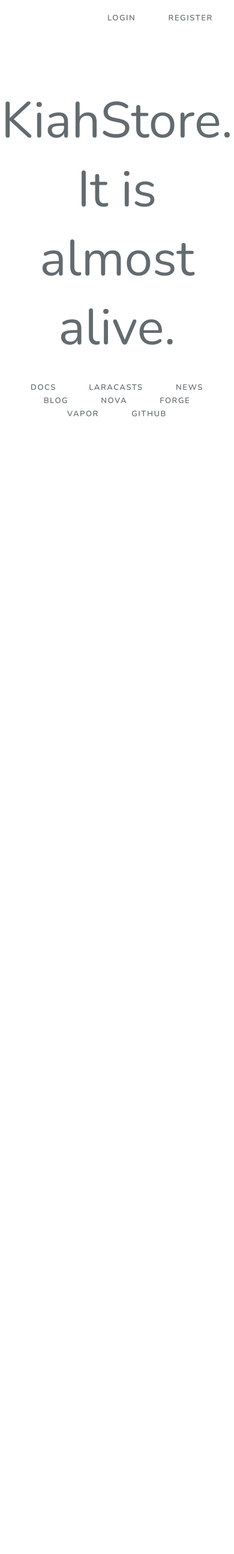
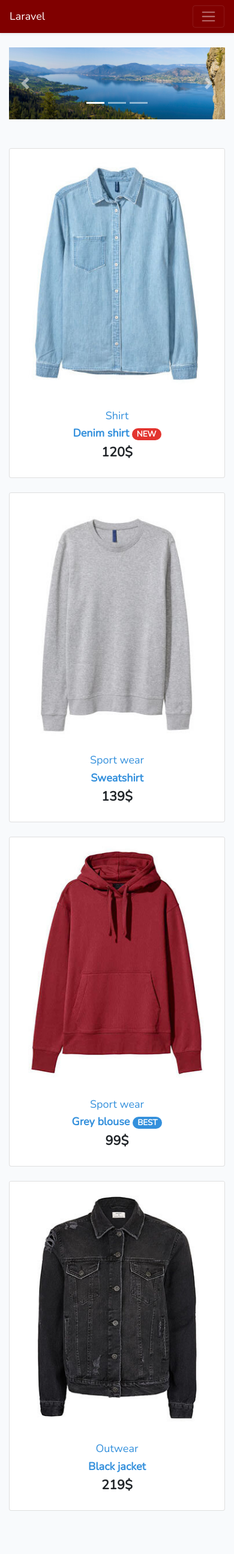
Before and after one commit to z-solution/kiahStore, a Laravel app: page / in a window 390 px wide. Shown: the whole page at 60% size. Before the commit the page ends 695 px from the top, so only its background shows below. Run offline with Laravel 8, Linux system fonts and the light colour scheme; style sheets or scripts are compiled from the project's sources.

Commit message:
background image and items added in welcome page

```diff
--- a/config/app.php
+++ b/config/app.php
@@ -13,7 +13,7 @@
     |
     */
 
-    'name' => env('APP_NAME', 'Laravel'),
+    'name' => env('APP_NAME', 'KiahStore'),
 
     /*
     |--------------------------------------------------------------------------
--- a/resources/views/layouts/app.blade.php
+++ b/resources/views/layouts/app.blade.php
@@ -21,10 +21,10 @@
 </head>
 <body>
     <div id="app">
-        <nav class="navbar navbar-expand-md navbar-light bg-white shadow-sm">
+        <nav class="navbar navbar-expand-md navbar-dark shadow-sm" style="background-color: #800000">
             <div class="container">
                 <a class="navbar-brand" href="{{ url('/') }}">
-                    {{ config('app.name', 'Laravel') }}
+                    {{ config('app.name', 'KiahStore') }}
                 </a>
                 <button class="navbar-toggler" type="button" data-toggle="collapse" data-target="#navbarSupportedContent" aria-controls="navbarSupportedContent" aria-expanded="false" aria-label="{{ __('Toggle navigation') }}">
                     <span class="navbar-toggler-icon"></span>
@@ -33,6 +33,12 @@
                 <div class="collapse navbar-collapse" id="navbarSupportedContent">
                     <!-- Left Side Of Navbar -->
                     <ul class="navbar-nav mr-auto">
+                        <li class="nav-item">
+                            <a class="nav-link" href="#">Feature</a>
+                        </li>
+                        <li class="nav-item">
+                            <a class="nav-link" href="#">Price</a>
+                        </li>
 
                     </ul>
 
--- a/resources/views/welcome.blade.php
+++ b/resources/views/welcome.blade.php
@@ -1,100 +1,188 @@
-<!DOCTYPE html>
-<html lang="{{ str_replace('_', '-', app()->getLocale()) }}">
-    <head>
-        <meta charset="utf-8">
-        <meta name="viewport" content="width=device-width, initial-scale=1">
+@extends('layouts.app')
 
-        <title>Laravel</title>
+@section('content')
 
-        <!-- Fonts -->
-        <link href="https://fonts.googleapis.com/css?family=Nunito:200,600" rel="stylesheet">
-
-        <!-- Styles -->
-        <style>
-            html, body {
-                background-color: #fff;
-                color: #636b6f;
-                font-family: 'Nunito', sans-serif;
-                font-weight: 200;
-                height: 100vh;
-                margin: 0;
-            }
-
-            .full-height {
-                height: 100vh;
-            }
-
-            .flex-center {
-                align-items: center;
-                display: flex;
-                justify-content: center;
-            }
-
-            .position-ref {
-                position: relative;
-            }
-
-            .top-right {
-                position: absolute;
-                right: 10px;
-                top: 18px;
-            }
-
-            .content {
-                text-align: center;
-            }
-
-            .title {
-                font-size: 84px;
-            }
-
-            .links > a {
-                color: #636b6f;
-                padding: 0 25px;
-                font-size: 13px;
-                font-weight: 600;
-                letter-spacing: .1rem;
-                text-decoration: none;
-                text-transform: uppercase;
-            }
-
-            .m-b-md {
-                margin-bottom: 30px;
-            }
-        </style>
-    </head>
-    <body>
-        <div class="flex-center position-ref full-height">
-            @if (Route::has('login'))
-                <div class="top-right links">
-                    @auth
-                        <a href="{{ url('/home') }}">Home</a>
-                    @else
-                        <a href="{{ route('login') }}">Login</a>
-
-                        @if (Route::has('register'))
-                            <a href="{{ route('register') }}">Register</a>
-                        @endif
-                    @endauth
+    <div class="container">
+        <!--Carousel Wrapper-->
+        <div id="carousel-thumb" class="carousel slide carousel-fade carousel-thumbnails" data-ride="carousel">
+            <!--Slides-->
+            <div class="carousel-inner" role="listbox">
+                <div class="carousel-item active">
+                  <img class="d-block w-100" src="{{ asset('img/1.jpg') }}" alt="First slide">
                 </div>
-            @endif
-
-            <div class="content">
-                <div class="title m-b-md">
-                    KiahStore. It is almost alive.
+                <div class="carousel-item">
+                  <img class="d-block w-100" src="{{ asset('img/2.jpg') }}" alt="Second slide">
                 </div>
-
-                <div class="links">
-                    <a href="https://laravel.com/docs">Docs</a>
-                    <a href="https://laracasts.com">Laracasts</a>
-                    <a href="https://laravel-news.com">News</a>
-                    <a href="https://blog.laravel.com">Blog</a>
-                    <a href="https://nova.laravel.com">Nova</a>
-                    <a href="https://forge.laravel.com">Forge</a>
-                    <a href="https://vapor.laravel.com">Vapor</a>
-                    <a href="https://github.com/laravel/laravel">GitHub</a>
+                <div class="carousel-item">
+                  <img class="d-block w-100" src="{{ asset('img/3.jpeg') }}"alt="Third slide">
                 </div>
             </div>
+            <!--/.Slides-->
+            <!--Controls-->
+              <a class="carousel-control-prev" href="#carousel-thumb" role="button" data-slide="prev">
+                <span class="carousel-control-prev-icon" aria-hidden="true"></span>
+                <span class="sr-only">Previous</span>
+              </a>
+              <a class="carousel-control-next" href="#carousel-thumb" role="button" data-slide="next">
+                <span class="carousel-control-next-icon" aria-hidden="true"></span>
+                <span class="sr-only">Next</span>
+              </a>
+            <!--/.Controls-->
+            <ol class="carousel-indicators">
+                <li data-target="#carousel-thumb" data-slide-to="0" class="active">
+                  <img src="https://mdbootstrap.com/img/Photos/Others/Carousel-thumbs/img%20(88).jpg" width="100">
+                </li>
+                <li data-target="#carousel-thumb" data-slide-to="1">
+                  <img src="https://mdbootstrap.com/img/Photos/Others/Carousel-thumbs/img%20(121).jpg" width="100">
+                </li>
+                <li data-target="#carousel-thumb" data-slide-to="2">
+                  <img src="https://mdbootstrap.com/img/Photos/Others/Carousel-thumbs/img%20(31).jpg" width="100">
+                </li>
+            </ol>
         </div>
-    </body>
-</html>
+        <!--/.Carousel Wrapper-->
+
+        <section class="text-center my-5">
+          <!-- Grid row -->
+            <div class="row">
+
+                <!-- Grid column -->
+                <div class="col-lg-3 col-md-6 mb-lg-0 mb-4">
+                  <!-- Card -->
+                    <div class="card align-items-center">
+                        <!-- Card image -->
+                        <div class="view overlay">
+                          <img src="{{ asset('img/blue.jpg') }}" class="card-img-top" alt="">
+                          <a>
+                            <div class="mask rgba-white-slight"></div>
+                          </a>
+                        </div>
+                        <!-- Card image -->
+                        <!-- Card content -->
+                        <div class="card-body text-center">
+                          <!-- Category & Title -->
+                          <a href="" class="grey-text">
+                            <h5>Shirt</h5>
+                          </a>
+                          <h5>
+                            <strong>
+                              <a href="" class="dark-grey-text">Denim shirt
+                                <span class="badge badge-pill badge-danger">NEW</span>
+                              </a>
+                            </strong>
+                          </h5>
+                          <h4 class="font-weight-bold blue-text">
+                            <strong>120$</strong>
+                          </h4>
+                        </div>
+                        <!-- Card content -->
+                    </div>
+                  <!-- Card -->
+                </div>
+                <!-- Grid column -->
+
+                <!-- Grid column -->
+                <div class="col-lg-3 col-md-6 mb-lg-0 mb-4">
+                  <!-- Card -->
+                    <div class="card align-items-center">
+                        <!-- Card image -->
+                        <div class="view overlay">
+                          <img src="{{ asset('img/grey.jpg') }}" class="card-img-top" alt="">
+                          <a>
+                            <div class="mask rgba-white-slight"></div>
+                          </a>
+                        </div>
+                        <!-- Card image -->
+                        <!-- Card content -->
+                        <div class="card-body text-center">
+                          <!-- Category & Title -->
+                          <a href="" class="grey-text">
+                            <h5>Sport wear</h5>
+                          </a>
+                          <h5>
+                            <strong>
+                              <a href="" class="dark-grey-text">Sweatshirt</a>
+                            </strong>
+                          </h5>
+                          <h4 class="font-weight-bold blue-text">
+                            <strong>139$</strong>
+                          </h4>
+                        </div>
+                        <!-- Card content -->
+                    </div>
+                  <!-- Card -->
+                </div>
+                <!-- Grid column -->
+
+                <!-- Grid column -->
+                <div class="col-lg-3 col-md-6 mb-md-0 mb-4">
+                  <!-- Card -->
+                    <div class="card align-items-center">
+                        <!-- Card image -->
+                        <div class="view overlay">
+                          <img src="{{ asset('img/red.jpg') }}" class="card-img-top" alt="">
+                          <a>
+                            <div class="mask rgba-white-slight"></div>
+                          </a>
+                        </div>
+                        <!-- Card image -->
+                        <!-- Card content -->
+                        <div class="card-body text-center">
+                          <!-- Category & Title -->
+                          <a href="" class="grey-text">
+                            <h5>Sport wear</h5>
+                          </a>
+                          <h5>
+                            <strong>
+                              <a href="" class="dark-grey-text">Grey blouse
+                                <span class="badge badge-pill badge-primary">BEST</span>
+                              </a>
+                            </strong>
+                          </h5>
+                          <h4 class="font-weight-bold blue-text">
+                            <strong>99$</strong>
+                          </h4>
+                        </div>
+                        <!-- Card content -->
+                    </div>
+                   <!-- Card -->
+                </div>
+                <!-- Grid column -->
+
+                <!-- Grid column -->
+                <div class="col-lg-3 col-md-6">
+                  <!-- Card -->
+                    <div class="card align-items-center">
+                        <!-- Card image -->
+                        <div class="view overlay">
+                          <img src="{{ asset('img/coat.jpg') }}" class="card-img-top" alt="">
+                          <a>
+                            <div class="mask rgba-white-slight"></div>
+                          </a>
+                        </div>
+                        <!-- Card image -->
+                        <!-- Card content -->
+                        <div class="card-body text-center">
+                          <!-- Category & Title -->
+                          <a href="" class="grey-text">
+                            <h5>Outwear</h5>
+                          </a>
+                          <h5>
+                            <strong>
+                              <a href="" class="dark-grey-text">Black jacket</a>
+                            </strong>
+                          </h5>
+                          <h4 class="font-weight-bold blue-text">
+                            <strong>219$</strong>
+                          </h4>
+                        </div>
+                        <!-- Card content -->
+                    </div>
+                    <!-- Card -->
+                </div>
+                <!-- Grid column -->
+            </div>
+          <!-- Grid row -->
+        </section>
+    </div>
+@endsection
```
Also changed, not shown: public/img/1.jpg (added), public/img/2.jpg (added), public/img/3.jpeg (added), public/img/3.jpg (added), public/img/blue.jpg (added), public/img/coat.jpg (added), public/img/grey.jpg (added), public/img/red.jpg (added), 4 other files.
